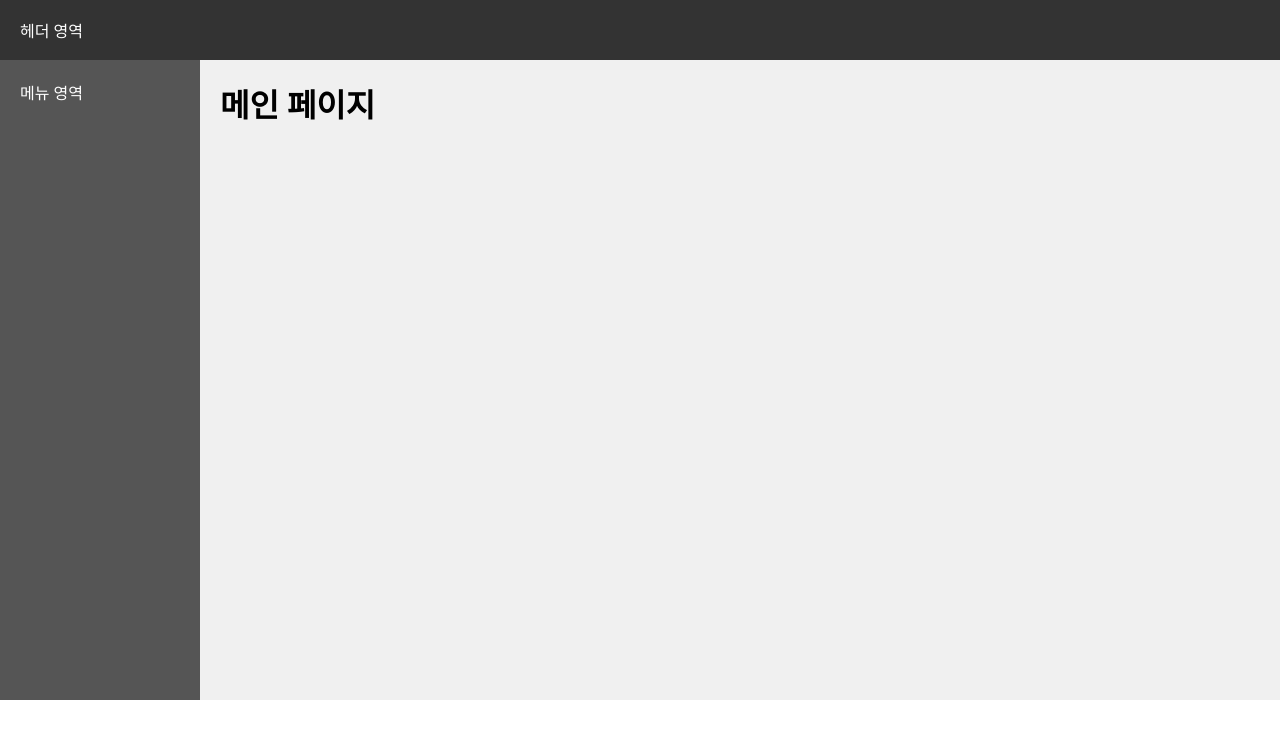
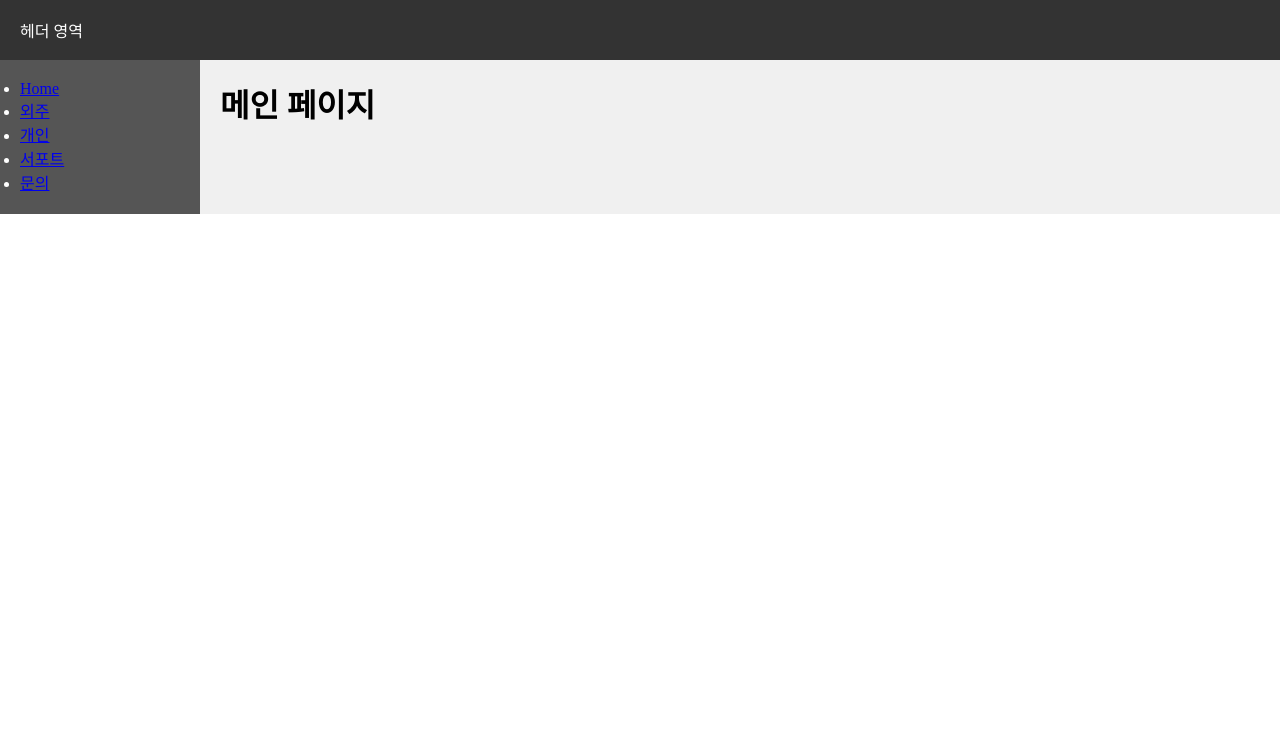
Before and after one commit to illegalTutoring/Sanyang, a Next.js app in the folder Front/: page / in a window 1280 px wide. Shown: the top 738 px of the page. Built offline with nearby package versions, Linux system fonts and the light colour scheme.

Commit message:
feat(sidebar):사이드바에 링크 추가

```diff
--- a/Front/src/component/Sidebar.module.css
+++ b/Front/src/component/Sidebar.module.css
@@ -1,6 +1,6 @@
 .sidebar {
     width: 200px;
-    height: 80vh;
+    height: 100%;
     background-color: #555;
     color: white;
     padding: 20px;
--- a/Front/src/component/Sidebar.tsx
+++ b/Front/src/component/Sidebar.tsx
@@ -1,7 +1,30 @@
 import styles from './Sidebar.module.css'
+import Link from 'next/link'
 
 const Sidebar: React.FC = () => {
-    return <aside className={styles.sidebar}>메뉴 영역</aside>
+    return (
+        <aside className={styles.sidebar}>
+            <nav>
+                <ul>
+                    <li>
+                        <Link href="/">Home</Link>
+                    </li>
+                    <li>
+                        <Link href="/outsourcing">외주</Link>
+                    </li>
+                    <li>
+                        <Link href="/gallery">개인</Link>
+                    </li>
+                    <li>
+                        <Link href="/support">서포트</Link>
+                    </li>
+                    <li>
+                        <Link href="/inquire">문의</Link>
+                    </li>
+                </ul>
+            </nav>
+        </aside>
+    )
 }
 
 export default Sidebar
```
